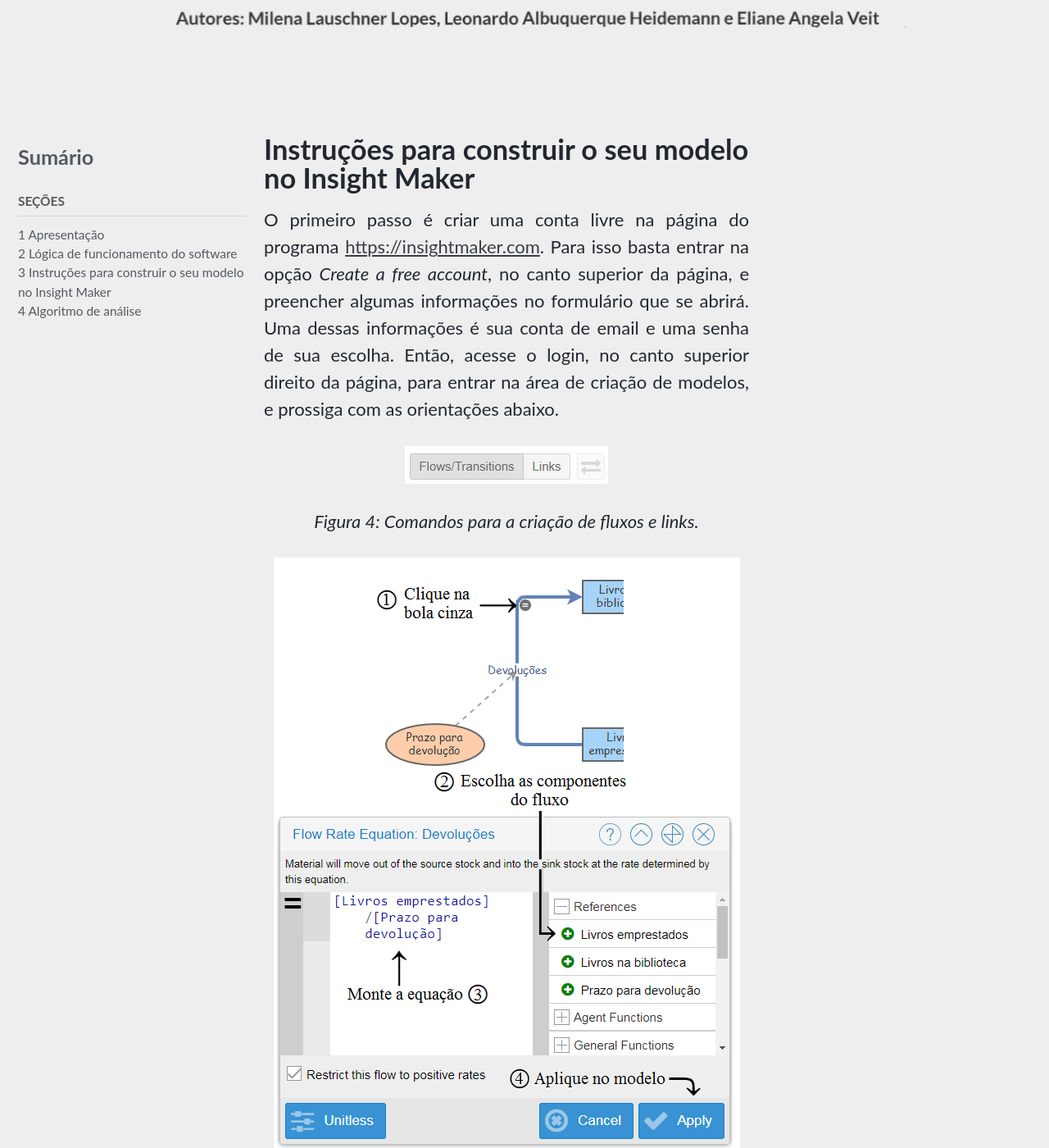
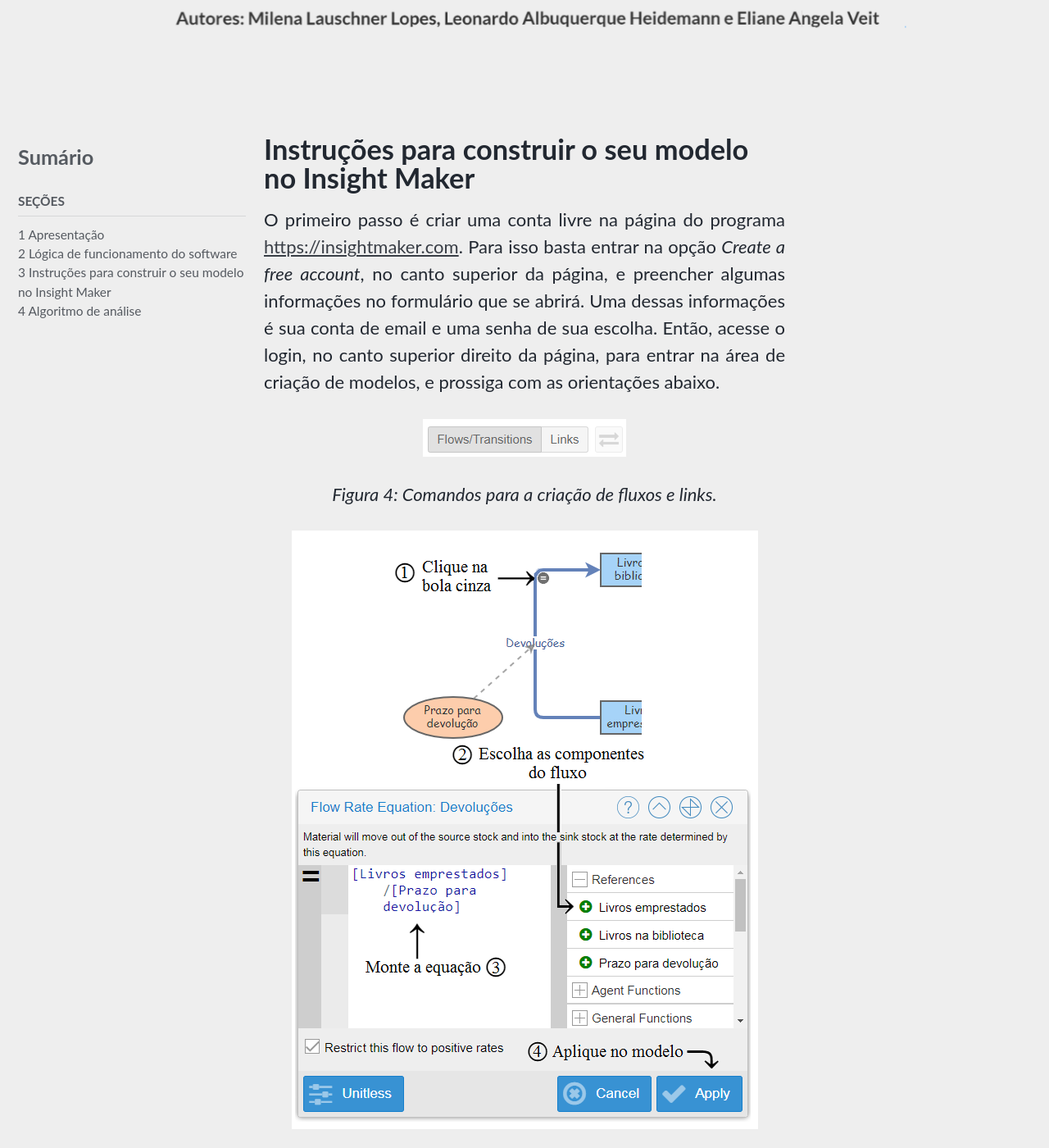
Before and after one commit to milenalauschner/MM, a Jekyll site: the page built from _pages/instruções.md, in a window 1280 px wide and 1400 px high, scrolled down 263 px. Shown: the whole window at 82% size. Built offline with Jekyll 4.4.1, drawn with Linux system fonts in a browser that asks for light colours; cached includes are drawn as plain includes; nearby versions of some CDN libraries; some web fonts are replaced; comment, search, counter and statistics services are not loaded.

Commit message:
Update _page.scss

```diff
--- a/_sass/minimal-mistakes/_page.scss
+++ b/_sass/minimal-mistakes/_page.scss
@@ -5,7 +5,7 @@
 #main {
   @include clearfix;
   margin-left: auto;
-  margin-right: 2em;
+  margin-right: auto;
   padding-left: 1em;
   padding-right: 1em;
   -webkit-animation: $intro-transition;
```
